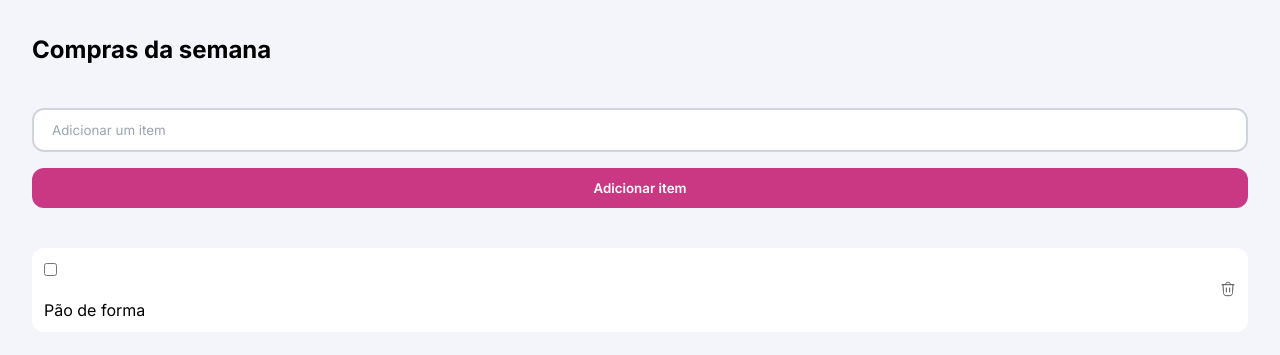
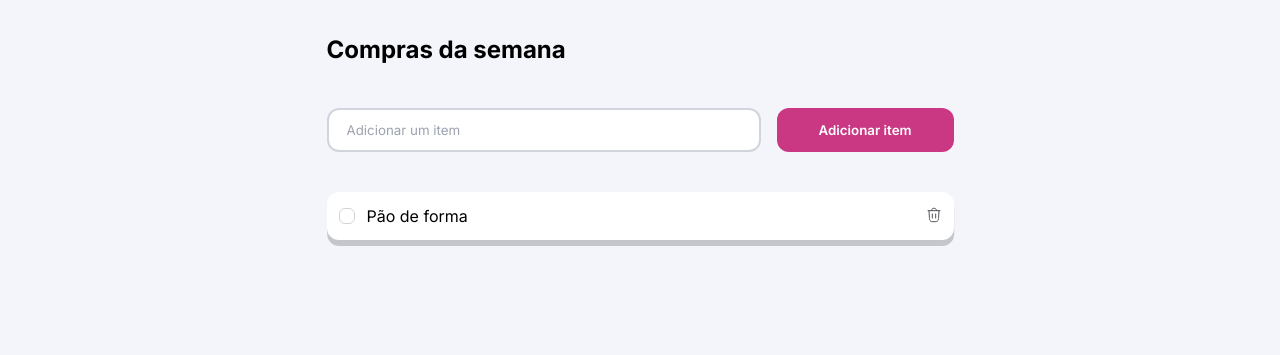
Before and after one commit to gabizawx/quicklist, a plain HTML site: page index.html in a window 1280 px wide. Shown: the part 75-430 px from the top of the page. Drawn offline with Linux system fonts and the light colour scheme.

Commit message:
estilização da responsividade do desktop

```diff
--- a/style.css
+++ b/style.css
@@ -85,6 +85,38 @@ header {
         align-items: center;
         border-radius: 1.2rem;
 
+        box-shadow: 0.2px 6px rgba(8, 11, 18, 0.2);
+        line-height: 2.4rem;
+
+        div {
+            display: flex;
+            gap: 1.2rem;
+            align-items: center;
+        }
+
+        .checkbox-customizada {
+            border: 1px solid var(--border-primary);
+            width: 1.6rem;
+            height: 1.6rem;
+            border-radius: 0.6rem;
+        }
+
+        div:has(input:checked) {
+            .checkbox-customizada {
+                background: var(--color-brand);
+                border-color: var(--color-brand);
+                transition: 0.2s;
+            }
+
+            label {
+                text-decoration: line-through;
+            }
+        }
+
+        input {
+            display: none;
+        }
+
         button {
             background: none;
             border: none;
@@ -97,3 +129,26 @@ header {
         }
     }
 }
+
+@media(min-width: 630px) {
+    main {
+        max-width: 62.7rem;
+        margin-inline: auto;
+    }
+
+    .adicionar-item div {
+        display: grid;
+        grid-template-columns: repeat(10, 1fr);
+        gap: 1.6rem;
+
+        input {
+            grid-column: 1 / 8;
+            margin: 0;
+        }
+
+        button {
+            grid-column: 8 / 11;
+            cursor: pointer;
+        }
+    }
+}
```
